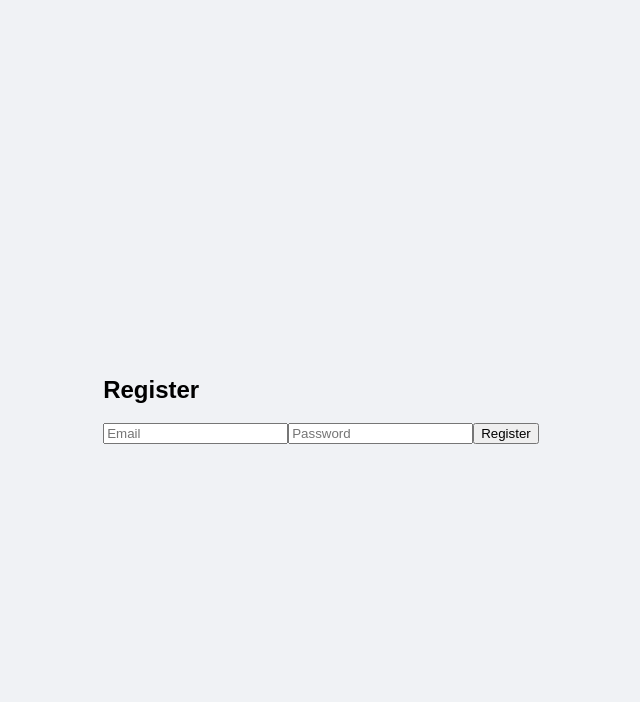
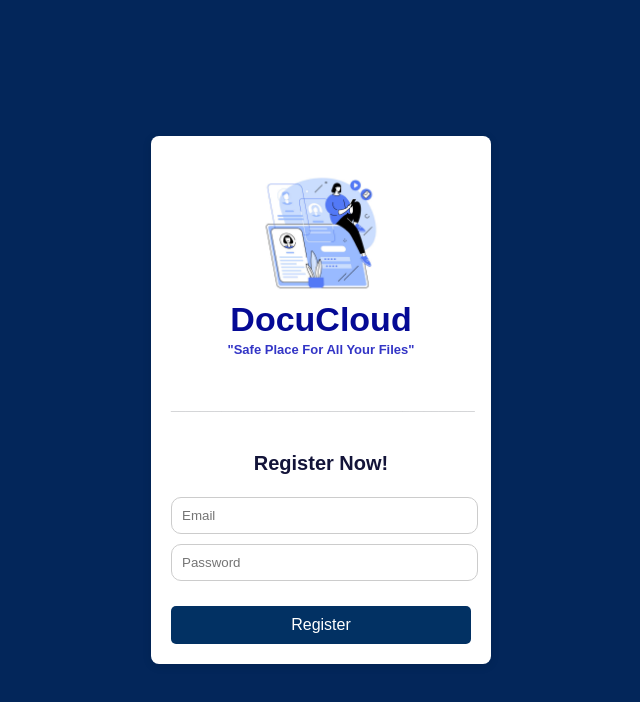
Before and after one commit to pasanmayura/Distributed-File-System, a React (Create React App) app in the folder frontend/: page /Register in a window 1280 px wide. Shown: the top 702 px of the page, without its empty margins (319-959 px from the left). Built offline with nearby package versions, Linux system fonts and the light colour scheme.

Commit message:
add style for register form

```diff
--- a/frontend/package.json
+++ b/frontend/package.json
@@ -3,14 +3,12 @@
   "version": "0.1.0",
   "private": true,
   "dependencies": {
-    "@pmmmwh/react-refresh-webpack-plugin": "^0.5.15",
-    "@svgr/webpack": "^8.1.0",
     "axios": "^1.7.9",
     "cra-template": "1.2.0",
     "react": "^19.0.0",
     "react-dom": "^19.0.0",
     "react-router-dom": "^6.28.2",
-    "react-scripts": "5.0.1",
+    "react-scripts": "^5.0.1",
     "web-vitals": "^4.2.4"
   },
   "scripts": {
--- a/frontend/src/Register.css
+++ b/frontend/src/Register.css
@@ -1,6 +1,6 @@
 body {
     font-family: Arial, sans-serif;
-    background-color: #f0f2f5;
+    background-color: #03265a;
     display: flex;
     justify-content: center;
     align-items: center;
@@ -9,38 +9,69 @@ body {
 }
 
 .register-container {
-    background-color: #fff;
+    background-color: #ffffff;
     padding: 20px;
     border-radius: 8px;
     box-shadow: 0 2px 10px rgba(0, 0, 0, 0.1);
     width: 300px;
     text-align: center;
+
 }
 
+
+.register-container .register {
+    width: 150px;
+    margin-bottom: 20px;
+}
 .register-container h1 {
-    margin-bottom: 20px;
-    font-size: 24px;
-    color: #333;
+    margin-top: -30px;
+    font-family: Arial, sans-serif;
+    font-size: 34px;
+    color: #050a95;
+}
+.register-container h4 {
+    font-size: 13px;
+    color: #3335c6;
+    font-weight: 700;
+    margin-top: -20px;
+}
+.register-container h5 {
+    margin-top: 40px;
+    font-size: 13px;
+    color: #cccdd0;
+    font-weight: lighter;
+
+}
+.register-container h2 {
+    margin-top: 40px;
+    font-size: 20px;
+    color: #131439;
 }
 
-.register-container input[type="text"],
+
+
+.register-container input[type="email"],
 .register-container input[type="password"] {
-    width: 100%;
+    width: 95%;
     padding: 10px;
-    margin: 10px 0;
+    margin: 5px 0;
     border: 1px solid #ccc;
-    border-radius: 4px;
+    border-radius: 10px;
+
+
+
 }
 
 .register-container button {
     width: 100%;
     padding: 10px;
-    background-color: #007bff;
+    background-color: #023163;
     border: none;
-    border-radius: 4px;
+    border-radius: 5px;
     color: #fff;
     font-size: 16px;
     cursor: pointer;
+    margin-top: 20px;
 }
 
 .register-container button:hover {
@@ -50,5 +81,6 @@ body {
 .message {
     margin-top: 20px;
     font-size: 14px;
+    font-family: Arial, Helvetica, sans-serif;
     color: #ff0000;
 }
--- a/frontend/src/Register.js
+++ b/frontend/src/Register.js
@@ -2,6 +2,7 @@ import React, { useState } from 'react';
 import axios from 'axios';
 import { useNavigate } from 'react-router-dom';  // Import useNavigate
 import './Register.css';
+import register from './images/register.png';
 
 const Register = () => {
   const [email, setEmail] = useState('');
@@ -29,8 +30,12 @@ const Register = () => {
   };
 
   return (
-    <div>
-      <h2>Register</h2>
+    <div className="register-container">
+      <img src={register} alt="register" className="register" />  {/* Add the image */}
+      <h1>DocuCloud</h1>
+      <h4>"Safe Place For All Your Files"</h4>
+      <h5>__________________________________________</h5>
+      <h2>Register Now!</h2>
       <form onSubmit={handleSubmit}>
         <input
           type="email"
@@ -46,8 +51,10 @@ const Register = () => {
         />
         <button type="submit">Register</button>
       </form>
-      {message && <p>{message}</p>}
+      {message && <p className="message">{message}</p>}
     </div>
+
+
   );
 };
 
```
Also changed, not shown: frontend/src/images/register.png (added), 1 other file (tests, documents, lock files or other folders).
